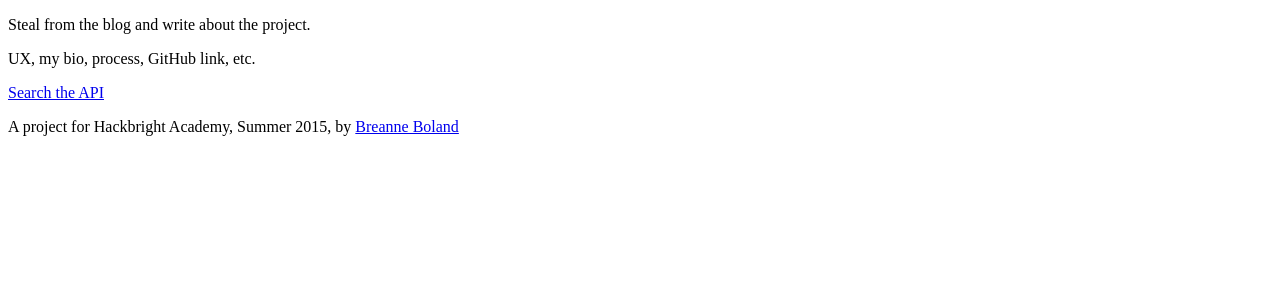
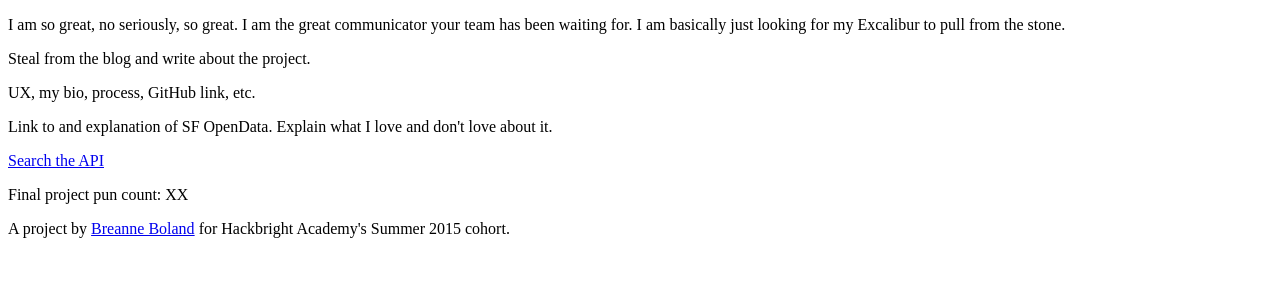
Before and after one commit to breanneboland/go-truck-yourself, a Flask app: page /about-this-project in a window 1280 px wide. Shown: the part 47-347 px from the top of the page. Run offline with Flask 2, Linux system fonts and the light colour scheme; some libraries are stand-ins or nearby versions.

Commit message:
placeholder text and handy tags, plus more trucked-up puns

```diff
--- a/server.py
+++ b/server.py
@@ -260,8 +260,12 @@ def record_truck_submission():
     truck_name = request.args.get("truck-name")
     if request.args.get("truck-url"):
         truck_url = request.args.get("truck-url")
+    else:
+        truck_url = ""
     if request.args.get("truck-deets"):
         truck_info = request.args.get("truck-deets")
+    else:
+        truck_info = ""
 
     if truck_url and truck_info:
         truck_line = "|".join([truck_name, truck_url, truck_info])
@@ -277,7 +281,7 @@ def record_truck_submission():
     this_file.write(truck_line)
     this_file.close()
 
-    return render_template("submitted.html")
+    return render_template("submitted.html", truck_info=truck_info)
 
 
 @app.route('/search-permits')
@@ -318,11 +322,19 @@ def get_random_truck():
     """
 
     #Add validator here to make sure a schedule query with the returned ID actually has results; if not, choose a new number
-    rand = random.randrange(0, Truck.query.count())
+    #Still not working. Revisit.
+    valid_id_returned = False
 
-    url = "/truck/" + str(rand)
+    while valid_id_returned == False:
+        rand = random.randrange(0, Truck_schedule.query.count())
+        truck_object = Truck.query.filter_by(id=rand).first()
+
+        if truck_object:
+            valid_id_returned = True
+            url = "/truck/" + str(rand)
 
     return redirect(url)
+
 
 @app.route('/test')
 def test_stuff():
--- a/templates/about.html
+++ b/templates/about.html
@@ -1,9 +1,12 @@
 {% extends 'base.html' %}
 {% block content %}
 
+<p>I am so great, no seriously, so great. I am the great communicator your team has been waiting for. I am basically just looking for my Excalibur to pull from the stone.</p>
 <p>Steal from the blog and write about the project. </p>
 <p>UX, my bio, process, GitHub link, etc.</p>
+<p>Link to and explanation of SF OpenData. Explain what I love and don't love about it.</p>
 <p><a href="/search-permits">Search the API</a></p>
+<p>Final project pun count: XX</p>
 
 
 {% endblock %}
--- a/templates/base.html
+++ b/templates/base.html
@@ -12,14 +12,14 @@
     <a href="/">Logo/home</a>
     <a href="/add-a-truck">Suggest a Truck</a>
     <a href="/truck-me">Get a Random Truck</a>
-    <a href="/about">About This Project</a>
+    <a href="/about-this-project">About This Project</a>
     <form action="/search"><input type="text" name="search-text" placeholder="Search for trucks"><input type="submit" value="Search!" ></form>
   </nav>
 
   {% block content %} put your content here {% endblock %}
 
   <footer>
-    <p>A project for Hackbright Academy, Summer 2015, by <a href="http://www.breanneboland.com">Breanne Boland</a></p>
+    <p>A project by <a href="http://www.breanneboland.com">Breanne Boland</a> for Hackbright Academy's Summer 2015 cohort.</p>
   </footer>
 </body>
 </html>
--- a/templates/search_results.html
+++ b/templates/search_results.html
@@ -16,7 +16,7 @@
     {% endfor %}
     </table></div>
     {% else %}
-    <p>No results! Maybe it's time to consider your own food truck.</p>
+    <p>No results! Maybe it's time to consider your own food truck.<a href="http://www.instrucktional.com/">Instrucktional</a> can get you started.</p>
 {% endif %}
 
 <script>
--- a/templates/submitted.html
+++ b/templates/submitted.html
@@ -1,5 +1,9 @@
 {% extends 'base.html' %}
 {% block content %}
 
-Submitted! Thanks!
+<h1>Thanks for trucking us!</h1>
+<p class="submission-text">We'll investigate this mystery truck and add it to our database, not unlike Borg assimilation (but with more falafel).</p>
+
+<p class="submission-text">In the meantime, why not <a href="/search?search-text={{truck_info}}">see what the existing database has for you?</a></p>
+
 {% endblock %}
--- a/truck-submissions.txt
+++ b/truck-submissions.txt
@@ -1 +1,2 @@
 Truck submissions go here
+What the Truck| |pickles
```
